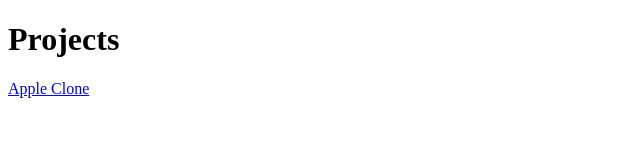
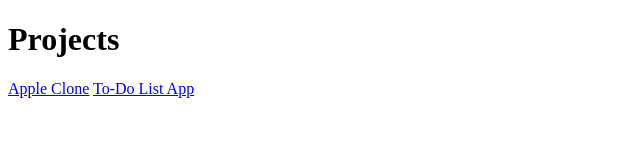
Before and after one commit to dev4thedeveloper/dev4thedeveloper, a plain HTML site: page devSrc/project.html in a window 1280 px wide. Shown: the whole page, without its empty margins (0-640 px from the left). Drawn offline with Linux system fonts and the light colour scheme.

Commit message:
Update project.html

```diff
--- a/devSrc/project.html
+++ b/devSrc/project.html
@@ -8,5 +8,6 @@
 <body>
     <h1>Projects</h1>
     <a href="appleClone.html">Apple Clone</a>
+    <a href="To-Do List/To-Do-List.html">To-Do List App</a>
 </body>
 </html>
```
